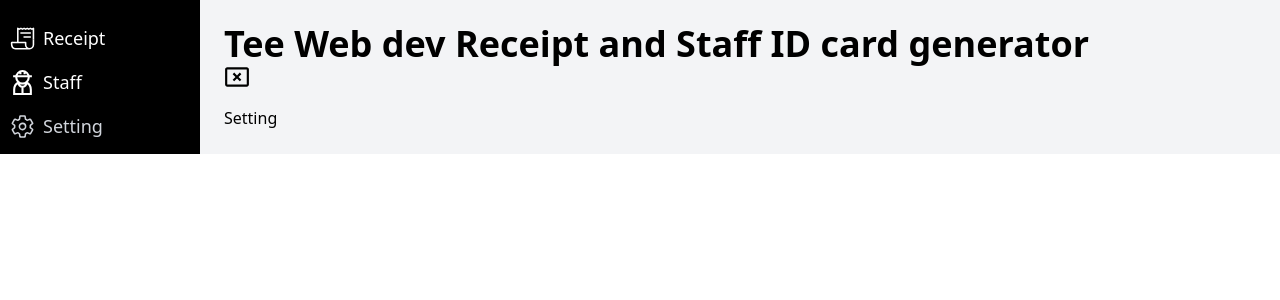
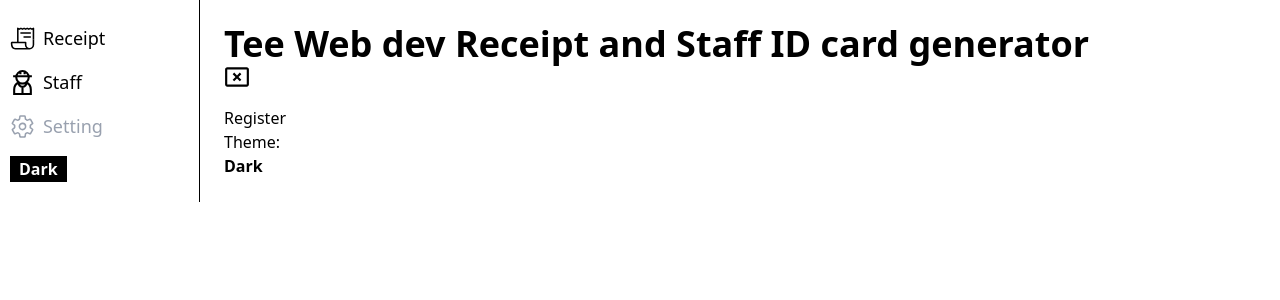
Before and after one commit to toluwase-hub/receiptgenerator, a React (Vite) app: page /setting in a window 1280 px wide. Shown: the top 300 px of the page. Built offline with nearby package versions, Linux system fonts and the light colour scheme.

Commit message:
updated dark and light mode

```diff
--- a/src/App.jsx
+++ b/src/App.jsx
@@ -1,29 +1,29 @@
-import { useState } from 'react'
-import reactLogo from './assets/react.svg'
-import viteLogo from '/vite.svg'
-import './App.css'
-import Navbar from './assets/Navbar'
+import { useState } from "react";
+import reactLogo from "./assets/react.svg";
+import viteLogo from "/vite.svg";
+import "./App.css";
+import Navbar from "./assets/Navbar";
 
-import { BrowserRouter, Route, Routes } from 'react-router-dom'
+import { BrowserRouter, Route, Routes } from "react-router-dom";
 
 function App() {
 
+  const [theme, setTheme] = useState(true)
 
+  const changeTheme = ()=> {
+    setTheme(!theme)
+  }
   return (
     <>
-    <div className='mb-20 lg:mb-0'>
+      <div className="mb-20 lg:mb-0">
+        <BrowserRouter>
 
+          <Navbar theme={theme} changeTheme={changeTheme} />
 
-
-      <BrowserRouter>
-        <Navbar />
-
-
-      </BrowserRouter>
-
-    </div>
+        </BrowserRouter>
+      </div>
     </>
-  )
+  );
 }
 
-export default App
+export default App;
--- a/src/assets/Components/Staffinputs.jsx
+++ b/src/assets/Components/Staffinputs.jsx
@@ -6,7 +6,7 @@ import autoTable from "jspdf-autotable";
 import { useReactToPrint } from "react-to-print";
 import { ToastContainer, toast } from "react-toastify";
 
-const Staffinputs = () => {
+const Staffinputs = ({theme}) => {
   const [staffid, setStaffid] = useState(null);
 
   const componentRef = useRef();
@@ -163,11 +163,11 @@ useEffect( ()=> {
             className="border p-2"
           >
             <option value="">Select Staff Post</option>
-            <option value="CEO">CEO</option>
-            <option value="PA">P.A</option>
-            <option value="Social Media Manager">Social Media Manager</option>
-            <option value="Secretary">Secretary</option>
-            <option value="Other">Other</option>
+            <option className={` ${ theme ? "" : "text-black"}`} value="CEO" >CEO</option>
+            <option className={` ${ theme ? "" : "text-black"}`} value="PA">P.A</option>
+            <option className={` ${ theme ? "" : "text-black"}`} value="Social Media Manager">Social Media Manager</option>
+            <option className={` ${ theme ? "" : "text-black"}`} value="Secretary">Secretary</option>
+            <option className={` ${ theme ? "" : "text-black"}`} value="Other">Other</option>
           </select>
           {formik.touched.Post && formik.errors.Post && (
             <span className="text-xs text-red-500 font-medium">
@@ -239,7 +239,7 @@ useEffect( ()=> {
           )}
         </div>
 
-        <button type="submit" className="bg-black text-white p-2">
+        <button type="submit" className={`${ theme ? "bg-black text-white" : "bg-white text-black"}  p-2`}>
           Generate ID Card
         </button>
       </form>
@@ -254,7 +254,7 @@ useEffect( ()=> {
         {staffid && (
           <div>
 
-          <div ref={componentRef} className="print-area flex flex-col justify-center items-center border gap-3  pb-4">
+          <div ref={componentRef} className={`print-area flex flex-col justify-center ${theme ? "" : "bg-white text-black"} items-center border gap-3  pb-4`}>
 
             <div className=" bg-blue-800 w-full flex flex-col gap-4 items-center rounded-b-full pt-4  ">
                 <p className="font-bold text-white"><span className="text-3xl italic">T</span>ee Web Coder</p>
--- a/src/assets/Navbar.jsx
+++ b/src/assets/Navbar.jsx
@@ -8,22 +8,24 @@ import { AiOutlineMenu } from "react-icons/ai";
 import { IoReceiptOutline } from "react-icons/io5";
 import { GrUserWorker } from "react-icons/gr";
 import { IoSettingsOutline } from "react-icons/io5";
-const Navbar = () => {
+const Navbar = ({theme, changeTheme}) => {
 
   const [shwoSideBar, setshwoSideBar] = useState(true)
+
+
   return (
     <div className='lg:flex block '>
 
       {/* Sidebar */}
-      <div className={`hidden lg:flex  transition-all duration-200 bg-black text-white flex flex-col  w-50 ${shwoSideBar ? "max-w-64" : "max-w-0"}`}>
+      <div className={` ${theme ? "bg-white border-black" : "bg-black/95 text-white border-white"} hidden lg:flex  transition-all duration-500  flex flex-col  w-50 ${shwoSideBar ? "max-w-64  border-r " : "max-w-0"}`}>
         <nav className='w-[90%] mx-auto mt-6 '>
           <ul className='space-y-4'>
             <li>
               <NavLink to="/" className={  ({isActive}) =>
-                  isActive ? "text-gray-300  " : ""
+                  isActive ? "text-gray-400  " : ""
               }>
 
-                  <div className='flex  gap-2 items-center '>
+                  <div className={`flex  gap-2 items-center  `}>
                   <span><IoReceiptOutline size={25} /></span>
                   <span className='text-lg font-light'>Receipt</span>
                 </div>
@@ -32,9 +34,9 @@ const Navbar = () => {
 
             <li>
               <NavLink to="/staff"  className={  ({isActive}) =>
-                  isActive ? "text-gray-300  " : ""
+                  isActive ? "text-gray-400  " : ""
               }>
-                 <div className='flex gap-2 items-center'>
+                 <div className={`flex  gap-2 items-center  `}>
                   <span><GrUserWorker size={25} /></span>
                   <span className='text-lg font-light'>Staff</span>
                 </div>
@@ -43,24 +45,26 @@ const Navbar = () => {
 
             <li>
               <NavLink to="/setting"  className={  ({isActive}) =>
-                  isActive ? "text-gray-300  " : ""
+                  isActive ? "text-gray-400  " : ""
               }>
-                 <div className='flex gap-2 items-center'>
+                 <div className={`flex  gap-2 items-center `}>
                   <span><IoSettingsOutline size={25} /></span>
                   <span className='text-lg font-light'>Setting</span>
                 </div>
               </NavLink>
             </li>
+
+            <button onClick={changeTheme} className={`border py px-2 font-bold  ${ theme ? "border-black bg-black text-white" : "border-white bg-white text-black"}`}>{theme ? "Dark" : " Light💡"}</button>
           </ul>
         </nav>
       </div>
 
-       <div className={` lg:hidden  fixed bottom-0 transition-all duration-200 w-screen bg-black/90 text-white flex flex-col   `}>
+       <div className={` lg:hidden  fixed bottom-0 transition-all duration-200 w-screen  flex flex-col ${theme ? "bg-white/95 text-black" : "bg-black/95 text-white"}  `}>
         <nav className='w-[90%] mx-auto mt-6 '>
           <ul className='space-y-5 flex justify-around'>
             <li className=''>
               <NavLink to="/"  className={  ({isActive}) =>
-                  isActive ? "text-gray-300 scale-120 transition-all duration-500" : "scale-100 transition-all duration-500"
+                  isActive ? "text-gray-600 scale-120 transition-all duration-500" : "scale-100 transition-all duration-500"
               }>
                 <div className='flex flex-col justify-center items-center'>
                   <span><IoReceiptOutline size={25}  /></span>
@@ -71,7 +75,7 @@ const Navbar = () => {
 
             <li className=''>
               <NavLink to="/staff"  className={  ({isActive}) =>
-                  isActive ? "text-gray-300 scale-120 transition-all duration-500" : "scale-100 transition-all duration-500"
+                  isActive ? "text-gray-600 scale-120 transition-all duration-500" : "scale-100 transition-all duration-500"
               }>
                 <div className='flex flex-col justify-center items-center'>
                   <span><GrUserWorker size={25} /></span>
@@ -82,7 +86,7 @@ const Navbar = () => {
 
             <li className=''>
               <NavLink to="/setting" className={  ({isActive}) =>
-                  isActive ? "text-gray-300 scale-120  transition-all duration-500" : "scale-100 transition-all duration-500"
+                  isActive ? "text-gray-600 scale-120  transition-all duration-500" : "scale-100 transition-all duration-500"
               }>
                 <div className='flex flex-col justify-center items-center'>
                   <span><IoSettingsOutline size={25} /></span>
@@ -95,7 +99,7 @@ const Navbar = () => {
       </div>
 
       {/* Main Content */}
-      <main className='flex-1 p-6 bg-gray-100  '>
+      <main className={`flex-1 p-6 transition-all duration-500  ${ theme ? "bg-white text-black" : "bg-black text-white"}  `}>
         <div className='pb-4'>
           <h1 className='font-bold text-2xl lg:text-4xl  '>Tee Web dev Receipt and Staff ID card generator</h1>
           <button className='hidden lg:block' onClick={()=> setshwoSideBar(!shwoSideBar)}> {shwoSideBar ? (
@@ -104,9 +108,9 @@ const Navbar = () => {
         </div>
 
         <Routes >
-          <Route path="/" element={<Receipt />} />
-          <Route path="/staff" element={<Staff />} />
-          <Route path="/setting" element={<Setting />} />
+          <Route path="/" element={<Receipt theme={theme} />}  />
+          <Route path="/staff" element={<Staff theme={theme} />}  />
+          <Route path="/setting" element={<Setting theme={theme} changeTheme={changeTheme} />}  />
         </Routes>
       </main>
 
--- a/src/assets/routes/Receipt.jsx
+++ b/src/assets/routes/Receipt.jsx
@@ -1,10 +1,10 @@
 import React from 'react'
 import Receiptinputs from '../Components/Receiptinputs'
 
-const Receipt = () => {
+const Receipt = ({theme}) => {
   return (
-    <div>
-        <Receiptinputs />
+    <div >
+        <Receiptinputs theme={theme} />
     </div>
   )
 }
--- a/src/assets/routes/Setting.jsx
+++ b/src/assets/routes/Setting.jsx
@@ -1,8 +1,16 @@
 import React from 'react'
 
-const Setting = () => {
+const Setting = ({theme, changeTheme }) => {
   return (
-    <div>Setting</div>
+    <div>
+
+      <h1>Register</h1>
+      <div>
+        <h1>Theme:</h1>
+          <button className='font-bold' onClick={changeTheme}>{theme ? "Dark" : "Light💡"}</button>
+      </div>
+
+    </div>
   )
 }
 
--- a/src/assets/routes/Staff.jsx
+++ b/src/assets/routes/Staff.jsx
@@ -1,10 +1,10 @@
 import React from 'react'
 import Staffinputs from '../Components/Staffinputs'
 
-const Staff = () => {
+const Staff = ({theme}) => {
   return (
     <div>
-      <Staffinputs />
+      <Staffinputs theme={theme} />
     </div>
   )
 }
```
Also changed, not shown: src/assets/Components/Receiptinputs.jsx (+8 -8 lines).
